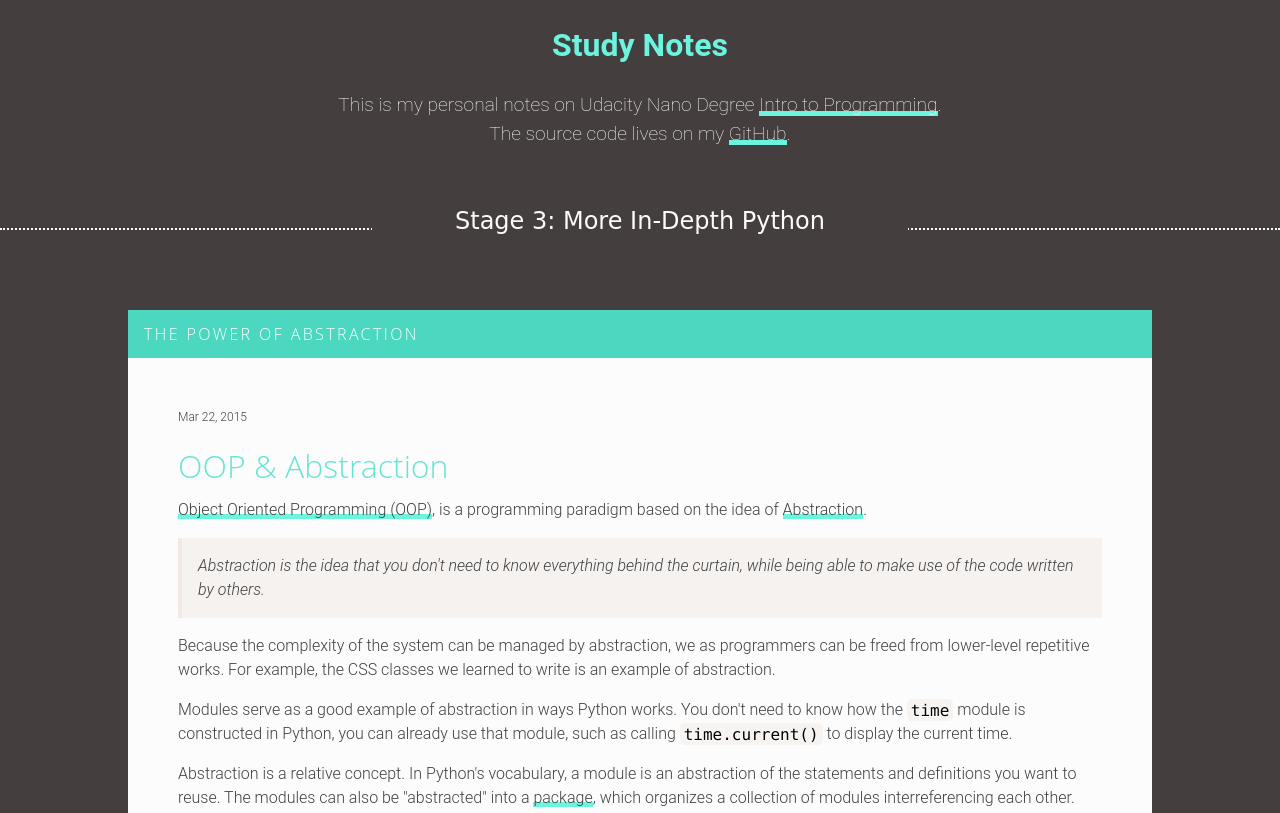
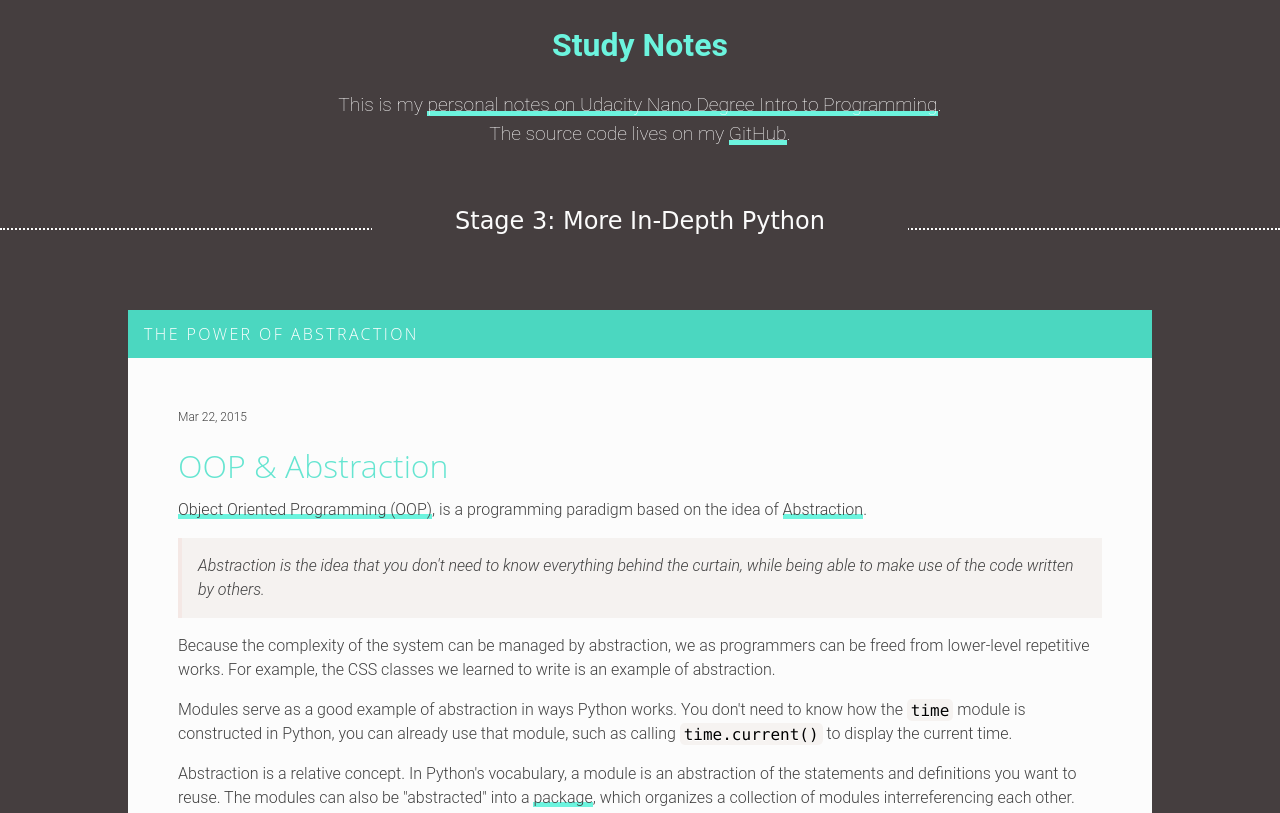
Before and after one commit to Shanfan/what-i-learned, a plain HTML site: page content/stage3.html in a window 1280 px wide. Shown: the top 813 px of the page. Drawn offline with Linux system fonts and the light colour scheme; a script that the page names is missing.

```diff
--- a/content/stage3.html
+++ b/content/stage3.html
@@ -15,7 +15,7 @@
  -->
 <header>
 	<h1>Study Notes</h1>
-	<h2>This is my personal notes on Udacity Nano Degree <a href="https://www.udacity.com/course/nd000" target="_blank">Intro to Programming</a>.<br> The source code lives on my <a href="https://github.com/Shanfan/what-i-learned" target="_blank">GitHub</a>.</h2>
+	<h2>This is my <a href="/what-i-learned" target="_blank">personal notes on Udacity Nano Degree Intro to Programming</a>.<br> The source code lives on my <a href="https://github.com/Shanfan/what-i-learned" target="_blank">GitHub</a>.</h2>
 
 	<!-- Needs to come up with a more descriptive naming for the nav items
 	Leave the nav list out for now. As the project moves further, construct the navigation so that the seciton content can be dynamically output based on the selection.
```
